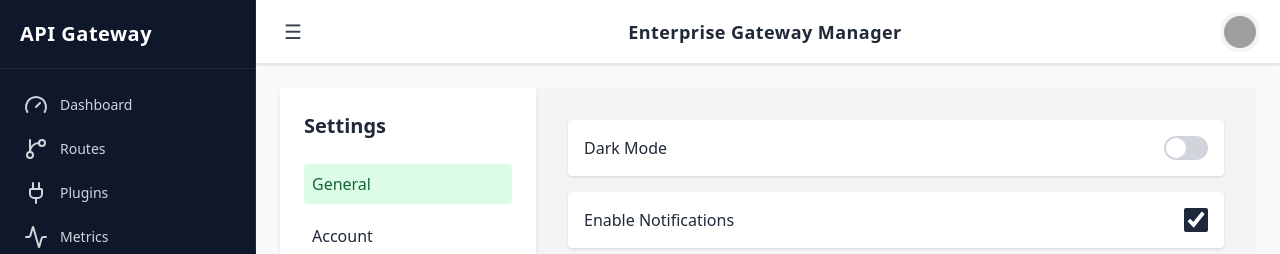
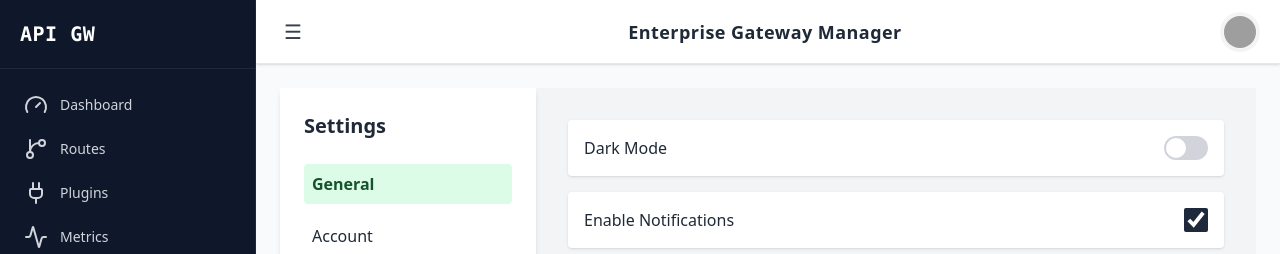
Before and after one commit to composureR3j3c/gatewaydemo, a React (Vite) app: page /settings in a window 1280 px wide. Shown: the top 254 px of the page. Built offline with nearby package versions, Linux system fonts and the light colour scheme; grey boxes are pictures that could not be loaded.

Commit message:
dashboard Ui fix

```diff
--- a/src/components/Sidebar.jsx
+++ b/src/components/Sidebar.jsx
@@ -8,6 +8,7 @@ import {
   Activity,
 } from "lucide-react";
 import { Link } from "react-router-dom";
+ import "/src/logo.css";
 
 export default function Sidebar({ open }) {
   return (
@@ -22,8 +23,11 @@ export default function Sidebar({ open }) {
       >
         {/* Logo + Toggle */}
         <div className="flex items-center justify-between p-5 border-b border-slate-800">
-          <span className="text-xl font-semibold tracking-wide">
-            {open ? "API Gateway" : "AG"}
+          <span className="text-xl font-mono font-bold
+           tracking-wide double-underline"
+          //  style={"text-decoration-style: solid;"}
+           >
+            {open ? "API GW" : "AG"}
           </span>
           {/* <button onClick={() => setOpen(!open)}>
             {open ? (
--- /dev/null
+++ b/src/logo.css
@@ -0,0 +1,4 @@
+.double-underline {
+  /* text-decoration-line: underline; */
+  text-decoration-style: double;
+}
--- a/src/pages/SettingsPage.jsx
+++ b/src/pages/SettingsPage.jsx
@@ -102,7 +102,7 @@ export default function SettingsPage() {
         <ul className="space-y-3">
           <li
             className={`cursor-pointer p-2 rounded ${
-              activeTab === "general" ? "bg-green-100 text-green-800" : "hover:bg-gray-100"
+              activeTab === "general" ? "bg-green-100 text-green-900 font-bold" : "hover:bg-gray-100"
             }`}
             onClick={() => setActiveTab("general")}
           >
@@ -110,7 +110,7 @@ export default function SettingsPage() {
           </li>
           <li
             className={`cursor-pointer p-2 rounded ${
-              activeTab === "account" ?  "bg-green-100 text-green-800" : "hover:bg-gray-100"
+              activeTab === "account" ?  "bg-green-100 text-green-900 font-bold" : "hover:bg-gray-100"
             }`}
             onClick={() => setActiveTab("account")}
           >
@@ -118,7 +118,7 @@ export default function SettingsPage() {
           </li>
           <li
             className={`cursor-pointer p-2 rounded ${
-              activeTab === "notifications" ?  "bg-green-100 text-green-800" : "hover:bg-gray-100"
+              activeTab === "notifications" ?  "bg-green-100 text-green-900 font-bold" : "hover:bg-gray-100"
             }`}
             onClick={() => setActiveTab("notifications")}
           >
```
